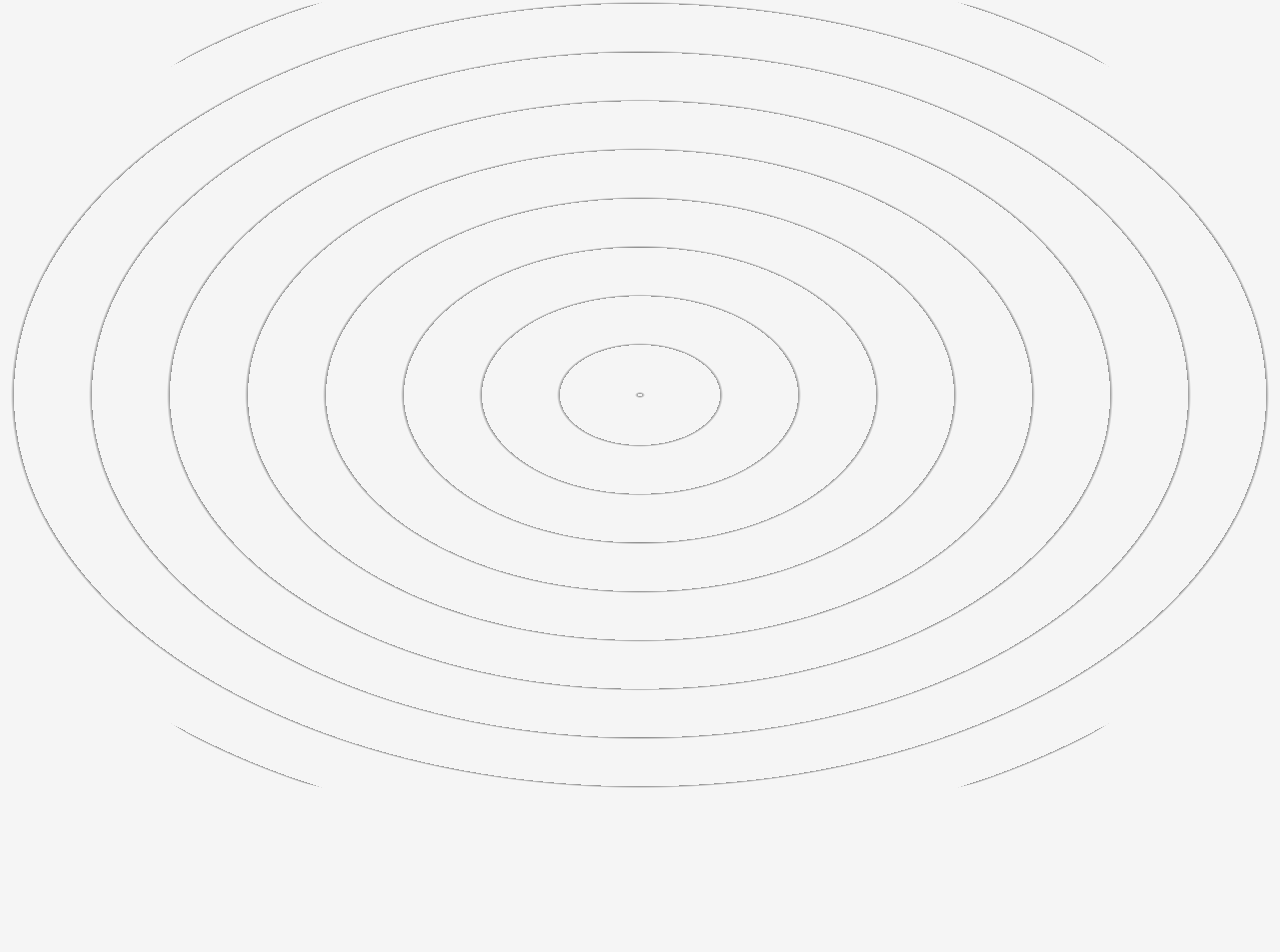
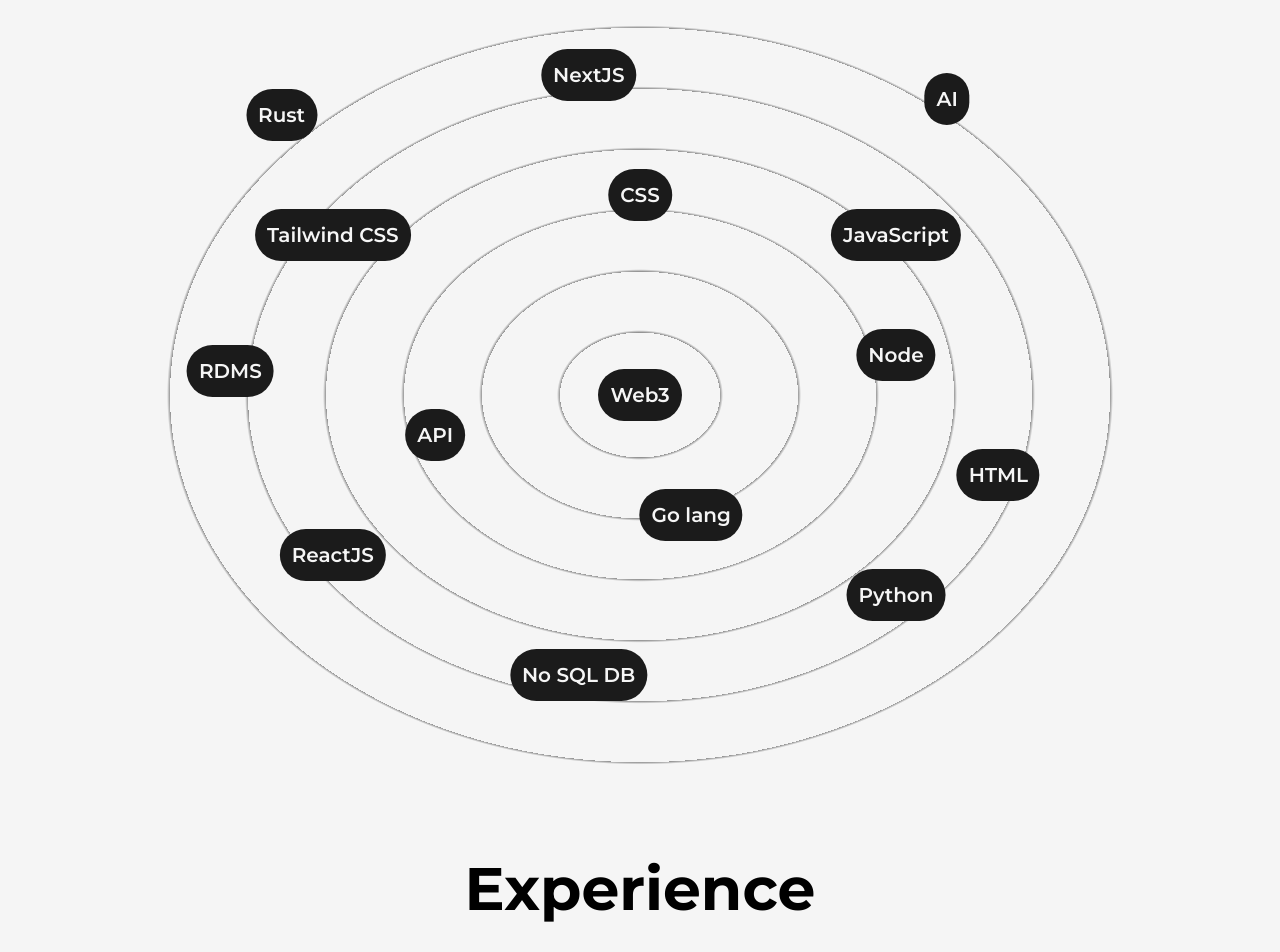
Before and after one commit to oggy107/portfolio, a Next.js app: page /about in a window 1280 px wide. Shown: the part 864-1816 px from the top of the page. Built offline with nearby package versions, Linux system fonts and the light colour scheme.

Commit message:
added: skill section

```diff
--- /dev/null
+++ b/src/app/about/components/skillPill.jsx
@@ -0,0 +1,47 @@
+"use client";
+
+import { motion } from "framer-motion";
+
+/**
+ * Renders a skill pill component.
+ *
+ * @param {{name: string, position?: [string, string]}, center?: boolean} props - The props object containing the following properties:
+ *   - {string} name: The name of the skill.
+ *   - {array} position: The position of the skill pill (optional, defaults to [0, 0]).
+ *   - {boolean} center: Whether to center the skill pill (optional, defaults to false).
+ * @return {JSX.Element} The rendered skill pill component.
+ */
+export default function SkillPill({
+    name,
+    position = ["0", "0"],
+    center = false,
+}) {
+    return center ? (
+        <div className="text-center px-3 py-3 rounded-full absolute shadow-dark hover:scale-105 bg-dark text-light dark:bg-light dark:text-dark transition-all duration-300">
+            <h3 className="text-sm lg:text-xl  font-semibold">{name}</h3>
+        </div>
+    ) : (
+        <motion.div
+            className="text-center px-3 py-3 rounded-full absolute shadow-dark bg-dark text-light dark:bg-light dark:text-dark transition-all duration-300"
+            initial={{
+                top: "50%",
+                left: "50%",
+                translateX: "-50%",
+                translateY: "-50%",
+            }}
+            whileInView={{
+                top: position[0],
+                left: position[1],
+            }}
+            whileHover={{
+                scale: 1.05,
+            }}
+            // transition={{
+            //     duration: 1.5,
+            // }}
+            viewport={{ once: true }}
+        >
+            <h3 className="text-sm lg:text-xl font-semibold">{name}</h3>
+        </motion.div>
+    );
+}
--- a/src/app/about/page.js
+++ b/src/app/about/page.js
@@ -1,7 +1,7 @@
 import Image from "next/image";
 
 import AnimatedText from "../components/animatedText";
-
+import SkillPill from "./components/skillPill";
 import developerPic from "../../../public/images/profile/developer-pic-2.jpg";
 
 export default function About() {
@@ -57,11 +57,32 @@
                     />
                 </div>
             </section>
-            <section className="w-full my-14 md:my-16">
+            <section className="my-14 md:my-16">
                 <h1 className="text-4xl md:text-5xl lg:text-6xl font-bold text-center">
                     Skills
                 </h1>
-                <div className="w-full h-screen flex items-center justify-center relative rounded-full bg-circularLight dark:bg-circularDark sm:bg-circularLightSm dark:sm:bg-circularDarkSm md:bg-circularLightMd dark:md:bg-circularDarkMd lg:bg-circularLightLg dark:lg:bg-circularDarkLg transition-all duration-300"></div>
+                <div className="h-[70vh] sm:h-[80vh] lg:h-screen lg:w-[80%] lg:mx-auto flex items-center justify-center relative rounded-full bg-circularLight dark:bg-circularDark sm:bg-circularLightSm dark:sm:bg-circularDarkSm md:bg-circularLightMd dark:md:bg-circularDarkMd lg:bg-circularLightLg dark:lg:bg-circularDarkLg">
+                    <SkillPill name="Web3" center />
+                    <SkillPill name="Go lang" position={["65%", "55%"]} />
+                    <SkillPill name="Tailwind CSS" position={["30%", "20%"]} />
+                    <SkillPill name="JavaScript" position={["30%", "75%"]} />
+                    <SkillPill name="ReactJS" position={["70%", "20%"]} />
+                    <SkillPill name="NextJS" position={["10%", "45%"]} />
+                    <SkillPill name="RDMS" position={["47%", "10%"]} />
+                    <SkillPill name="No SQL DB" position={["85%", "44%"]} />
+                    <SkillPill name="Node" position={["45%", "75%"]} />
+                    <SkillPill name="Python" position={["75%", "75%"]} />
+                    <SkillPill name="Rust" position={["15%", "15%"]} />
+                    <SkillPill name="API" position={["55%", "30%"]} />
+                    <SkillPill name="CSS" position={["25%", "50%"]} />
+                    <SkillPill name="AI" position={["13%", "80%"]} />
+                    <SkillPill name="HTML" position={["60%", "85%"]} />
+                </div>
+            </section>
+            <section className="my-14 md:my-16">
+                <h1 className="text-4xl md:text-5xl lg:text-6xl font-bold text-center">
+                    Experience
+                </h1>
             </section>
         </div>
     );
```
